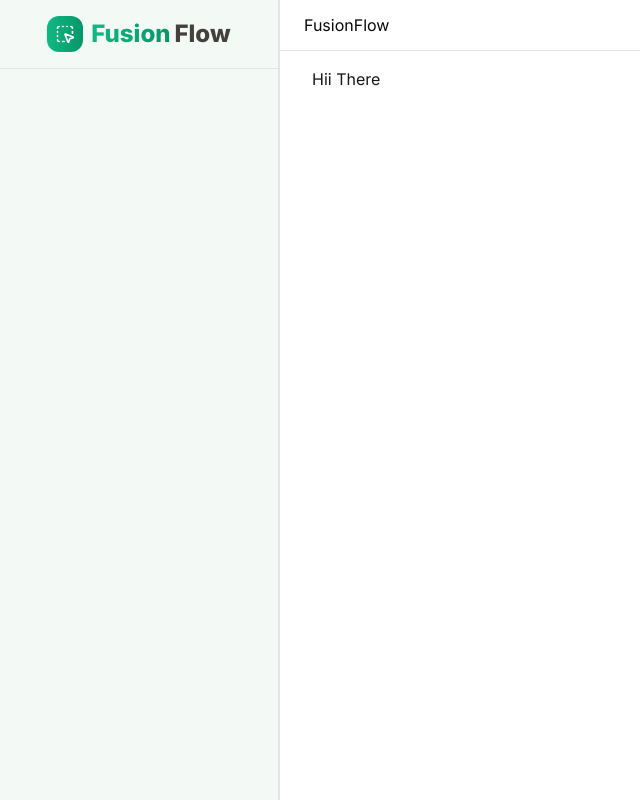
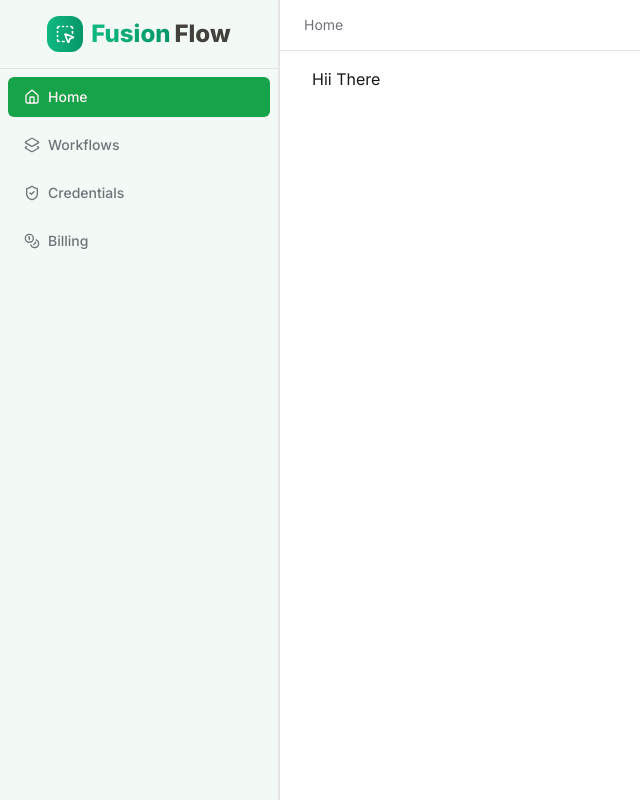
Before and after one commit to prajwal-0706/fusion-flow, a Next.js app: page / in a window 1280 px wide. Shown: the whole page, without its empty margins (0-640 px from the left). Built offline with nearby package versions, Linux system fonts and the light colour scheme.

Commit message:
feat: Added Breadcrumb, Completed Sidebar

```diff
--- a/app/(dashboard)/layout.tsx
+++ b/app/(dashboard)/layout.tsx
@@ -1,3 +1,4 @@
+import BreadcrumbHeader from "@/components/globals/breadcrumb-header";
 import DesktopSidebar from "@/components/shared/sidebar";
 import { Separator } from "@/components/ui/separator";
 
@@ -7,7 +8,7 @@ function DashboardLayout({ children }: { children: React.ReactNode }) {
       <DesktopSidebar />
       <div className="flex flex-col flex-1 min-h-screen">
         <header className="flex items-center justify-between px-6 py-4 h-[50px] container">
-          FusionFlow
+          <BreadcrumbHeader />
         </header>
         <Separator />
         <div className="overflow-auto">
--- /dev/null
+++ b/components/globals/breadcrumb-header.tsx
@@ -0,0 +1,36 @@
+"use client";
+
+import React from "react";
+import { usePathname } from "next/navigation";
+
+import {
+  Breadcrumb,
+  BreadcrumbList,
+  BreadcrumbItem,
+  BreadcrumbSeparator,
+  BreadcrumbLink,
+} from "../ui/breadcrumb";
+
+export default function BreadcrumbHeader() {
+  const pathname = usePathname();
+
+  const paths = pathname === "/" ? [""] : pathname.split("/");
+
+  return (
+    <div className="flex items-center flex-start">
+      <Breadcrumb>
+        <BreadcrumbList>
+          {paths.map((path, index) => (
+            <React.Fragment key={index}>
+              <BreadcrumbItem>
+                <BreadcrumbLink className="capitalize" href={`/${path}`}>
+                  {path === "" ? "Home" : path}
+                </BreadcrumbLink>
+              </BreadcrumbItem>
+            </React.Fragment>
+          ))}
+        </BreadcrumbList>
+      </Breadcrumb>
+    </div>
+  );
+}
--- a/components/globals/logo.tsx
+++ b/components/globals/logo.tsx
@@ -1,7 +1,7 @@
 import Link from "next/link";
+import { SquareDashedMousePointer } from "lucide-react";
 
 import { cn } from "@/lib/utils";
-import { SquareDashedMousePointer } from "lucide-react";
 
 export default function Logo({
   fontSize = "text-2xl",
--- a/components/shared/sidebar.tsx
+++ b/components/shared/sidebar.tsx
@@ -1,13 +1,40 @@
 "use client";
 
+import Link from "next/link";
+import { usePathname } from "next/navigation";
+
+import { ROUTES } from "@/lib/constants";
 import Logo from "../globals/logo";
+import { buttonVariants } from "@/components/ui/button";
 
 export default function DesktopSidebar() {
+  const pathName = usePathname();
+
+  const activeRoute =
+    ROUTES.find(({ href }) => href.length > 0 && pathName.includes(href)) ||
+    ROUTES[0];
+
   return (
     <div className="hidden relative md:block max-w-[280px] min-w-[280px] h-screen overflow-auto w-full bg-primary/5 dark:bg-secondary/30 dark:text-foreground text-muted-foreground border-r-2 border-separate">
       <div className="flex items-center justify-center gap-2 border-b-[1px] border-separate p-4">
         <Logo />
       </div>
+      {/* TODO: Add Credits Display.. */}
+      <div className="flex flex-col p-2 gap-y-2">
+        {ROUTES.map(({ href, icon: Icon, label }) => (
+          <Link
+            key={href}
+            href={href}
+            className={buttonVariants({
+              variant:
+                activeRoute.href === href ? "sidebarItemActive" : "sidebarItem",
+            })}
+          >
+            <Icon size={20} />
+            {label}
+          </Link>
+        ))}
+      </div>
     </div>
   );
 }
--- a/components/ui/button.tsx
+++ b/components/ui/button.tsx
@@ -1,8 +1,8 @@
-import * as React from "react"
-import { Slot } from "@radix-ui/react-slot"
-import { cva, type VariantProps } from "class-variance-authority"
+import * as React from "react";
+import { Slot } from "@radix-ui/react-slot";
+import { cva, type VariantProps } from "class-variance-authority";
 
-import { cn } from "@/lib/utils"
+import { cn } from "@/lib/utils";
 
 const buttonVariants = cva(
   "inline-flex items-center justify-center gap-2 whitespace-nowrap rounded-md text-sm font-medium ring-offset-background transition-colors focus-visible:outline-none focus-visible:ring-2 focus-visible:ring-ring focus-visible:ring-offset-2 disabled:pointer-events-none disabled:opacity-50 [&_svg]:pointer-events-none [&_svg]:size-4 [&_svg]:shrink-0",
@@ -18,6 +18,10 @@ const buttonVariants = cva(
           "bg-secondary text-secondary-foreground hover:bg-secondary/80",
         ghost: "hover:bg-accent hover:text-accent-foreground",
         link: "text-primary underline-offset-4 hover:underline",
+        sidebarItem:
+          "gap-2 !justify-start hover:bg-accent hover:bg-primary/80 hover:text-primary-foreground",
+        sidebarItemActive:
+          "gap-2 !justify-start bg-primary text-primary-foreground hover:bg-primary/90",
       },
       size: {
         default: "h-10 px-4 py-2",
@@ -31,26 +35,26 @@ const buttonVariants = cva(
       size: "default",
     },
   }
-)
+);
 
 export interface ButtonProps
   extends React.ButtonHTMLAttributes<HTMLButtonElement>,
     VariantProps<typeof buttonVariants> {
-  asChild?: boolean
+  asChild?: boolean;
 }
 
 const Button = React.forwardRef<HTMLButtonElement, ButtonProps>(
   ({ className, variant, size, asChild = false, ...props }, ref) => {
-    const Comp = asChild ? Slot : "button"
+    const Comp = asChild ? Slot : "button";
     return (
       <Comp
         className={cn(buttonVariants({ variant, size, className }))}
         ref={ref}
         {...props}
       />
-    )
+    );
   }
-)
-Button.displayName = "Button"
+);
+Button.displayName = "Button";
 
-export { Button, buttonVariants }
+export { Button, buttonVariants };
--- a/lib/constants.ts
+++ b/lib/constants.ts
@@ -1,6 +1,6 @@
 import { CoinsIcon, HomeIcon, Layers2Icon, ShieldCheckIcon } from "lucide-react";
 
-export const routes = [
+export const ROUTES = [
   {
     href: "",
     label: "Home",
```
